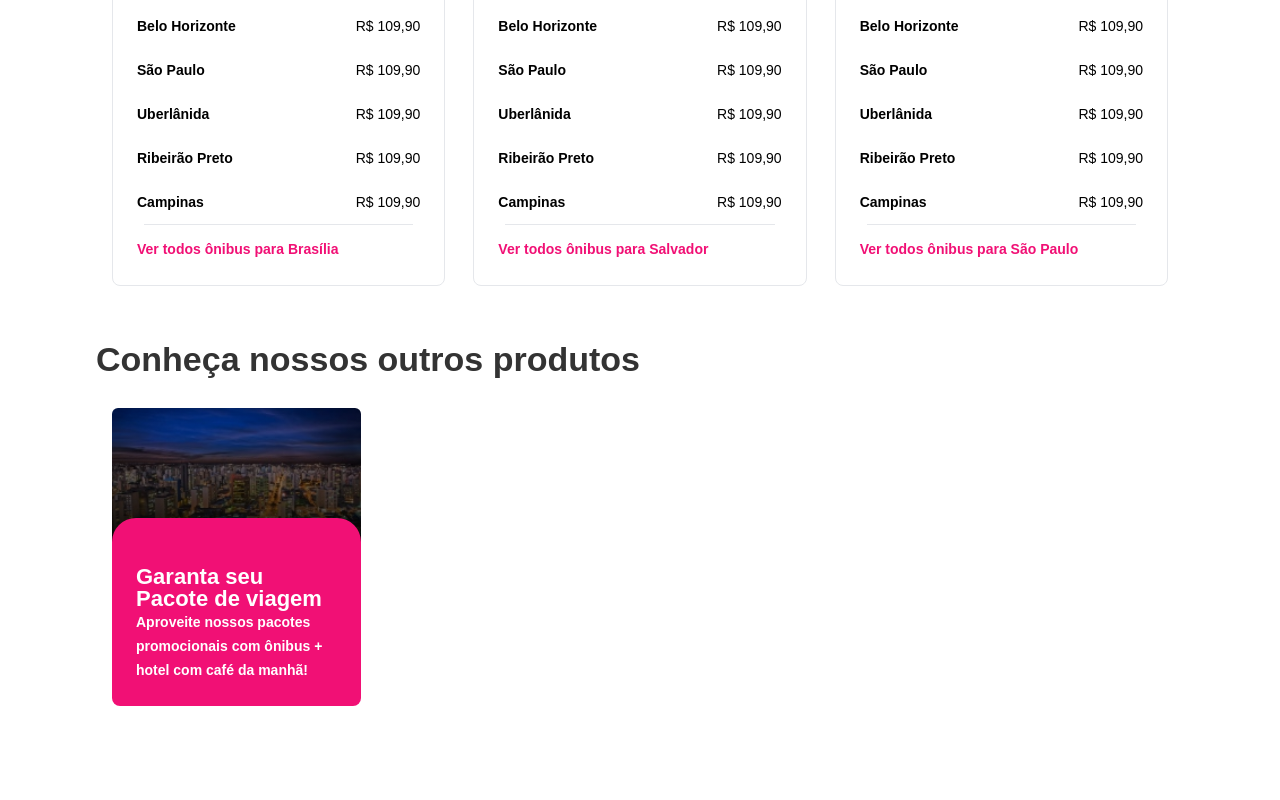
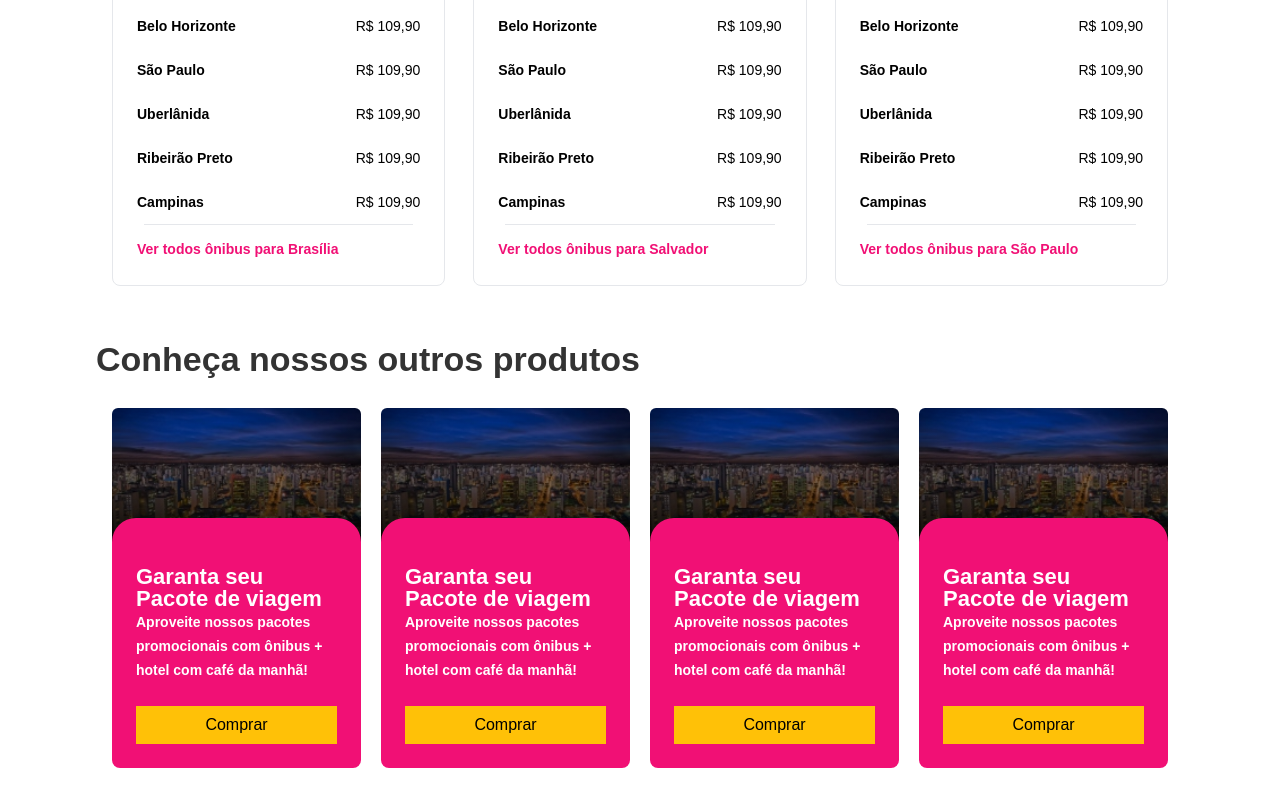
Before and after one commit to rafaelsantos12/clonebuser, a Nuxt app: page / in a window 1280 px wide. Shown: the part 1062-1862 px from the top of the page. Before the commit the page ends 1768 px from the top, so only its background shows below. Built offline with nearby package versions, Linux system fonts and the light colour scheme.

Commit message:
Ajuste na home

```diff
--- a/components/organisms/Products.vue
+++ b/components/organisms/Products.vue
@@ -1,5 +1,5 @@
 <template>
-  <div class="max-w-screen-xl m-auto mt-14">
+  <div class="max-w-screen-xl m-auto mt-14 mb-8">
     <div class="mx-24">
       <AtomsTitle tag="h2" fontSize="34px" fontWeight="800">
         Conheça nossos outros produtos
@@ -16,6 +16,73 @@
               Aproveite nossos pacotes promocionais com ônibus + hotel com café
               da manhã!
             </span>
+            <AtomsButtonCustom
+              class="mt-6"
+              color="#fff"
+              bgColor="#FFC107"
+              borderColor="#FFC107"
+              >Comprar</AtomsButtonCustom
+            >
+          </div>
+        </template>
+      </MoleculesCardProducts>
+      <MoleculesCardProducts>
+        <template v-slot:content>
+          <div class="body-card mt-6">
+            <AtomsTitle tag="h2" fontSize="22px" fontWeight="700" color="#fff">
+              Garanta seu Pacote de viagem
+            </AtomsTitle>
+            <span class="text-sm text-white font-semibold text-xs">
+              Aproveite nossos pacotes promocionais com ônibus + hotel com café
+              da manhã!
+            </span>
+            <AtomsButtonCustom
+              class="mt-6"
+              color="#fff"
+              bgColor="#FFC107"
+              borderColor="#FFC107"
+              >Comprar</AtomsButtonCustom
+            >
+          </div>
+        </template>
+      </MoleculesCardProducts>
+      <MoleculesCardProducts>
+        <template v-slot:content>
+          <div class="body-card mt-6">
+            <AtomsTitle tag="h2" fontSize="22px" fontWeight="700" color="#fff">
+              Garanta seu Pacote de viagem
+            </AtomsTitle>
+            <span class="text-sm text-white font-semibold text-xs">
+              Aproveite nossos pacotes promocionais com ônibus + hotel com café
+              da manhã!
+            </span>
+            <AtomsButtonCustom
+              class="mt-6"
+              color="#fff"
+              bgColor="#FFC107"
+              borderColor="#FFC107"
+              >Comprar</AtomsButtonCustom
+            >
+          </div>
+        </template>
+      </MoleculesCardProducts>
+      <MoleculesCardProducts>
+        <template v-slot:content>
+          <div class="body-card mt-6">
+            <AtomsTitle tag="h2" fontSize="22px" fontWeight="700" color="#fff">
+              Garanta seu Pacote de viagem
+            </AtomsTitle>
+            <span class="text-sm text-white font-semibold text-xs">
+              Aproveite nossos pacotes promocionais com ônibus + hotel com café
+              da manhã!
+            </span>
+            <AtomsButtonCustom
+              class="mt-6"
+              color="#fff"
+              bgColor="#FFC107"
+              borderColor="#FFC107"
+              >Comprar</AtomsButtonCustom
+            >
           </div>
         </template>
       </MoleculesCardProducts>
```
